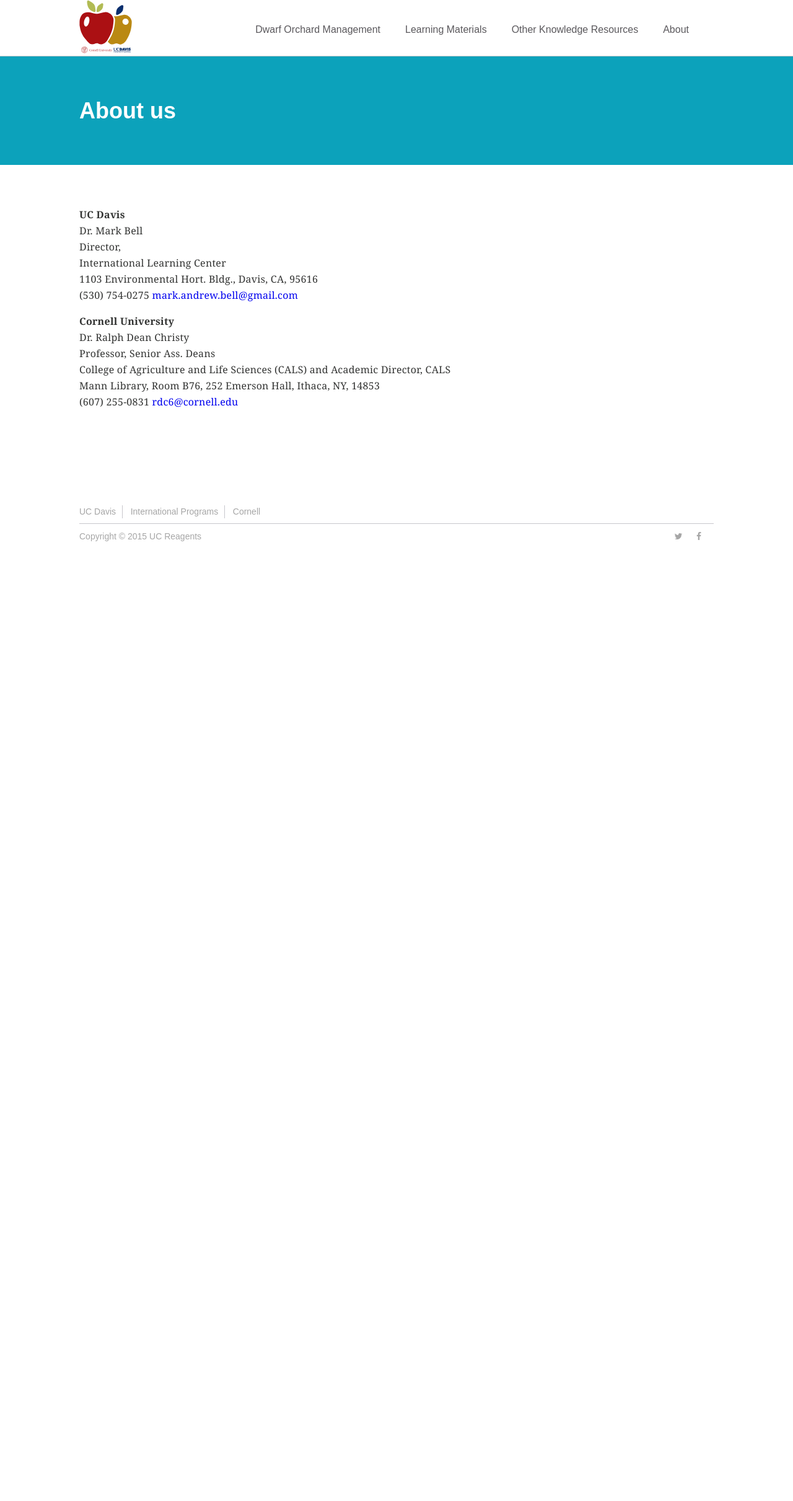
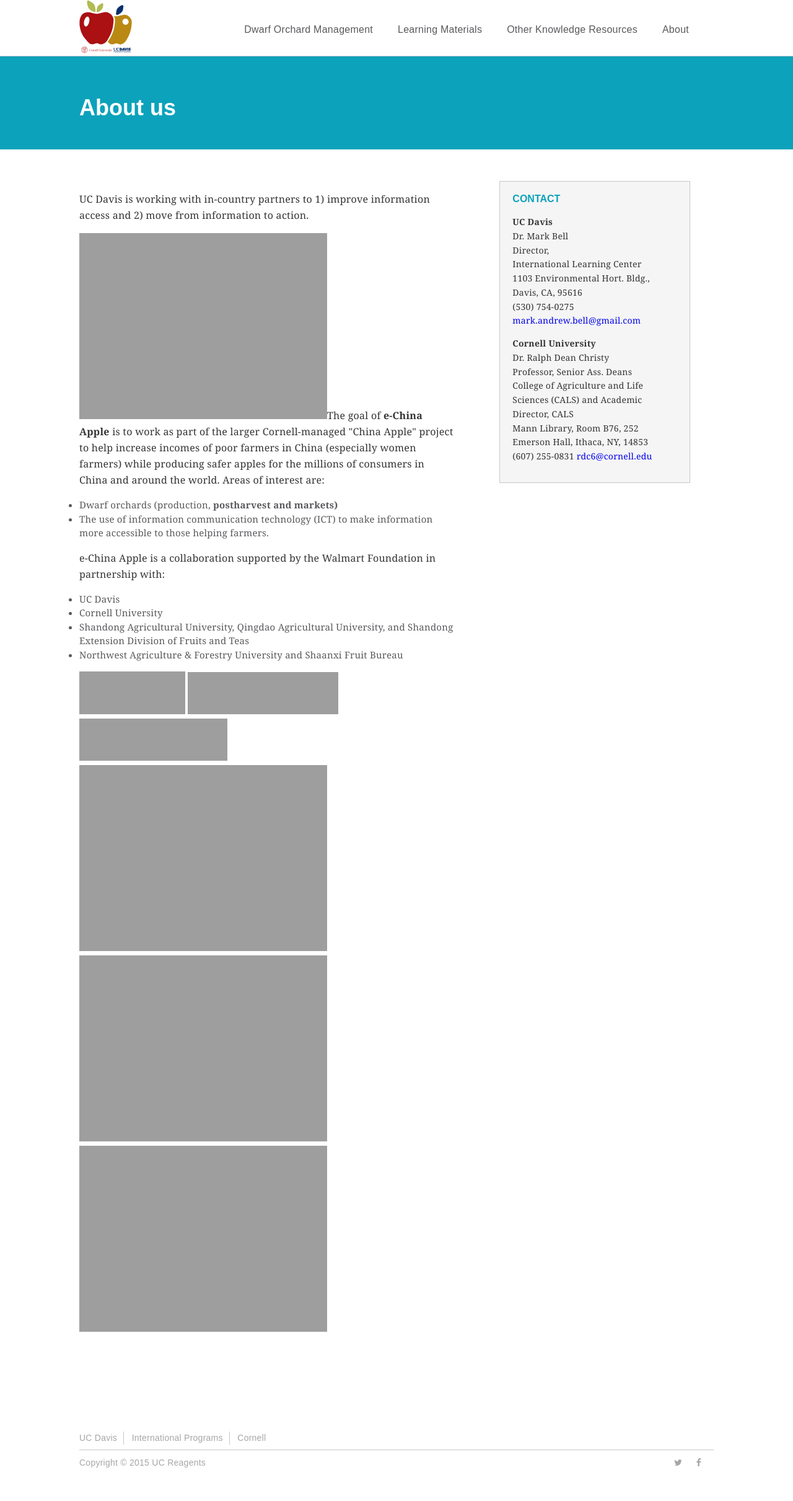
Before and after one commit to ucdavis/echinaapple, a Jekyll site: the page built from about/index.html, in a window 1280 px wide. Shown: the whole page at 62% size. Built offline with Jekyll 4.4.1, drawn with Linux system fonts in a browser that asks for light colours; nearby versions of some CDN libraries; before the commit the page ends 927 px from its top, so only the background shows below that.

Commit message:
about page stylin

```diff
--- a/_sass/_dependencies.scss
+++ b/_sass/_dependencies.scss
@@ -17,7 +17,7 @@
     $secondary-font:    #5a585c; // p,li color in portlet/sidebar
     $tertiary-font:     #A6A6A6; // summary, discreet
 
-    $bg-color:          #EDEAE3; // background
+    $bg-color:          #f5f5f5; // background
     $borders:           #C8C7CC; // border color
 
     $ucdavis-blue:      #002855;
--- a/_sass/_layout.scss
+++ b/_sass/_layout.scss
@@ -18,7 +18,20 @@
         }
     }
 }
-
+.left_col {
+    width:66%;
+    vertical-align:top;
+    padding-right:7%;
+    display:inline-block;
+}
+.right_col {
+    width:30%;
+    vertical-align:top;
+    display:inline-block;
+    border:1px solid $borders;
+    background-color:$bg-color;
+    padding:16px 20px;
+}
 .hero {
     background-image:url(/media/ip-banner.jpg);
     background-repeat:no-repeat; // no-repeat
--- a/_sass/_regions.scss
+++ b/_sass/_regions.scss
@@ -9,7 +9,7 @@
 // banners:
 .banner {
 	background-color:$echina-teal;
-	height:175px;
+	height:150px;
 	.banner_contents {
 		@include container;
 
--- a/_sass/_typography.scss
+++ b/_sass/_typography.scss
@@ -21,8 +21,15 @@
 	}
 }
 ul {
+	padding-left:0px;
 	li {
-
+		font-size:1.5rem;
+		letter-spacing:.025rem;
+		font-family:$serif;
+		color:$secondary-font;
+		a {
+			// font-size1.5rem;
+		}
 	}
 }
 p {
@@ -33,6 +40,10 @@
 	color:$primary-font;
 	.callout & {
 		font-size:1.8rem;
+	}
+	.right_col & {
+		font-size:1.4rem;
+		column-rule: $secondary-font;
 	}
 }
 
@@ -52,14 +63,19 @@
 		color:#fff;
 		margin:0px;
 		font-size:3.6rem;
-		padding-top:6%;
+		padding-top:5.5%;
 	}
 }
 h2, .h2 {
 
 }
 h3, .h3 {
-
+	.right_col & {
+		font-size:1.6rem;
+		text-transform:uppercase;
+		margin-top:0px;
+		color:$echina-teal;
+	}
 }
 h4, .h4 {
 
--- a/about/index.html
+++ b/about/index.html
@@ -10,9 +10,29 @@
 <div class="main">
   <div class="main_contents">
     <div class="left_col">
-
+      <p class="lead">UC Davis is working with in-country partners to 1) improve information access and 2) move from information to action. </p>
+      <p><img class="image-inline" src="resolveuid/a10b6b89a4ee401aab878e4d9762f868/@@images/image/mini" />The goal of <strong>e-China Apple</strong> is to work as part of the larger Cornell-managed "China Apple" project to help increase incomes of poor farmers in China (especially women farmers) while producing safer apples for the millions of consumers in China and around the world. Areas of interest are:</p>
+      <ul>
+        <li>Dwarf orchards (production, <strong>postharvest and markets)</strong></li>
+        <li>The use of information communication technology (ICT) to make information more accessible to those helping farmers. </li>
+      </ul>
+      <p>e-China Apple is a collaboration supported by the Walmart Foundation in partnership with:</p>
+      <ul>
+        <li>UC Davis</li>
+        <li>Cornell University</li>
+        <li>Shandong Agricultural University, Qingdao Agricultural University, and Shandong Extension Division of Fruits and Teas</li>
+        <li>Northwest Agriculture &amp; Forestry University and Shaanxi Fruit Bureau</li>
+      </ul>
+      <p>
+      <img class="image-inline" height="69" src="resolveuid/770044608cc04d109058242c5815f459/@@images/image/mini" width="171" />
+      <img class="image-inline" height="68" src="resolveuid/aad119c5f6c34bbdb06d8b99b47cb1d5/@@images/image/mini" width="243" />
+      <img class="image-inline" height="68" src="resolveuid/c5ee3867d9754d1da859515f84acbb39/@@images/image/mini" width="239" />
+      <img class="image-inline" src="resolveuid/30f4a6945f714c92b6a61c41c5298e2e/@@images/image/thumb" />
+      <img class="image-inline" src="resolveuid/c3c941570af24bb4908bfdb20c09865d/@@images/image/mini" />
+      <img class="image-inline" src="resolveuid/4439e246a1ab448b855bd4fbf93e8f7e/@@images/image/med" /></p>
     </div>
     <div class="right_col">
+      <h3>Contact</h3>
       <div class="namecard">
          <p><b>UC Davis</b></br>
           Dr. Mark Bell </br>
--- a/css/main.scss
+++ b/css/main.scss
@@ -27,3 +27,6 @@
         "typography",
         "responsive"
 ;
+* {
+	box-sizing: border-box;
+}
```
Also changed, not shown: 3 other files.
